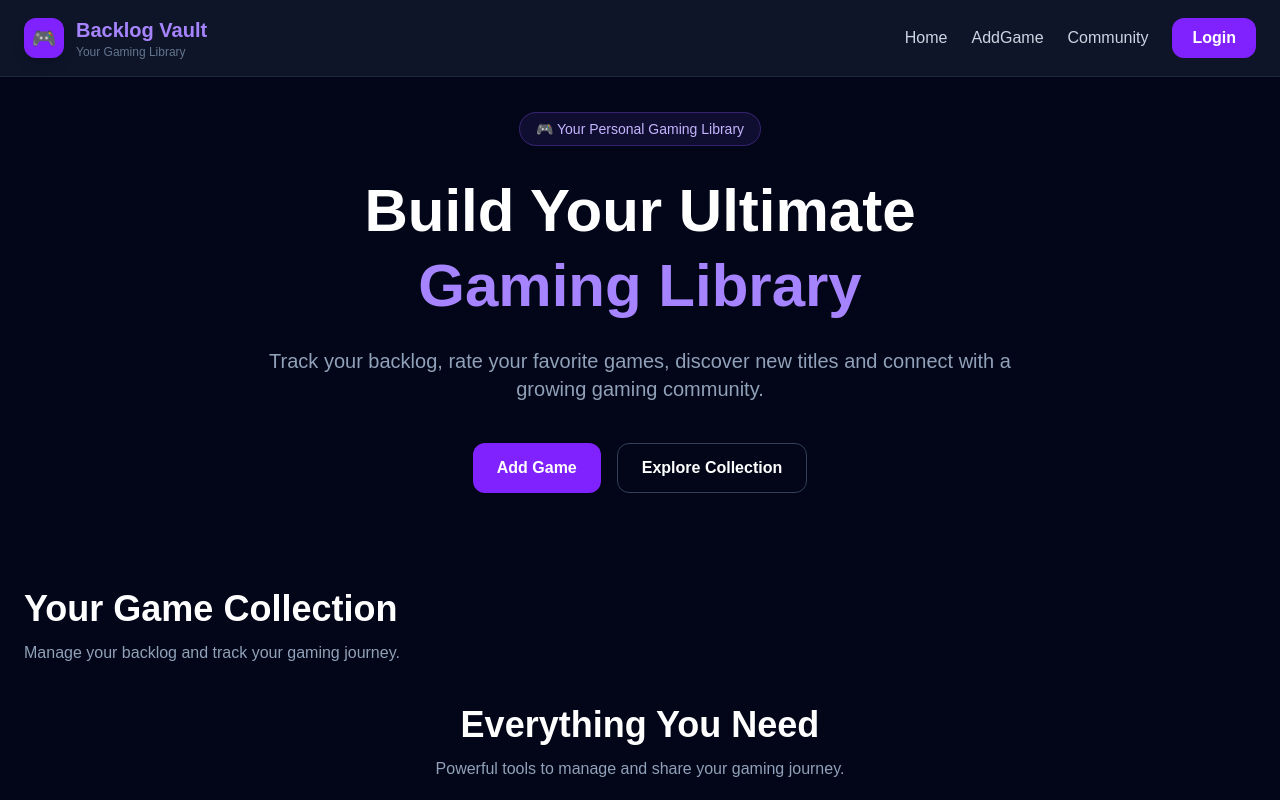
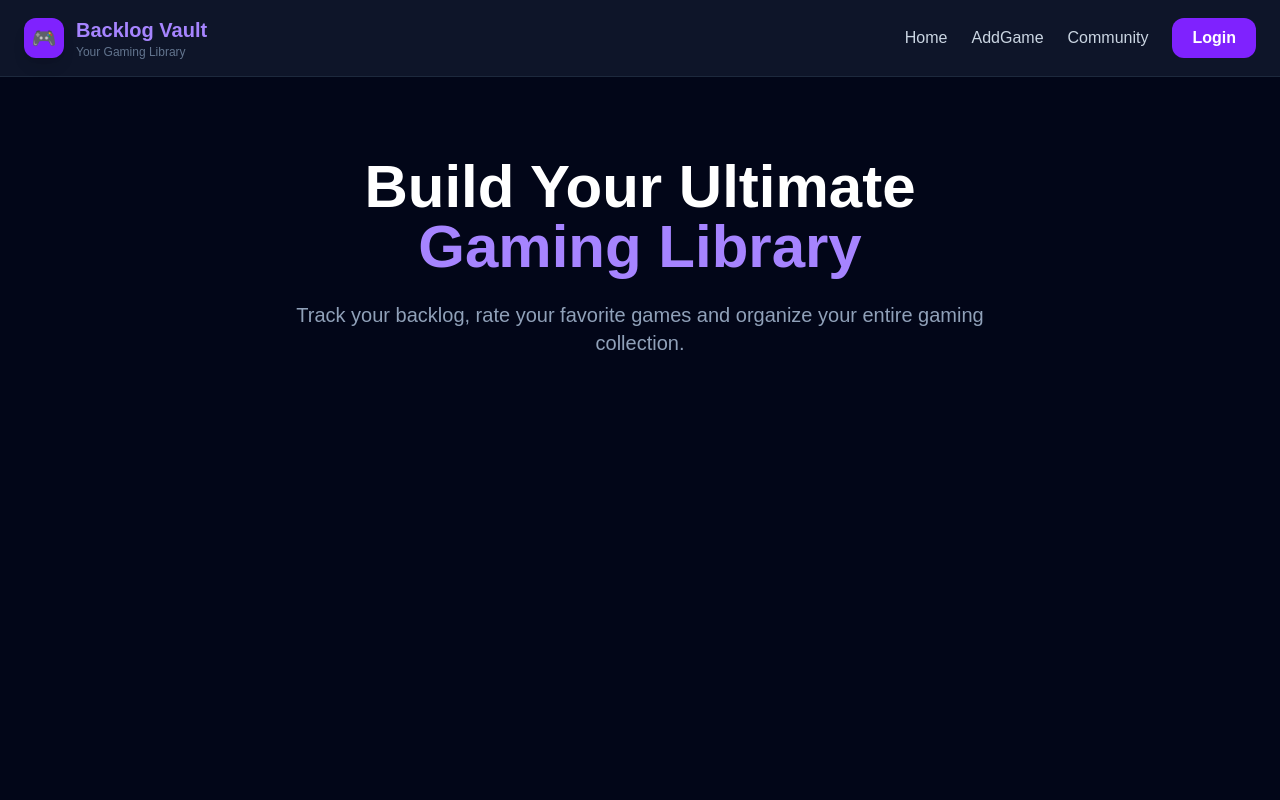
Before and after one commit to joreut728-cmd/backlog-vault, a React (Vite) app: page / in a window 1280 px wide. Shown: the top 800 px of the page. Built offline with nearby package versions, Linux system fonts and the light colour scheme.

Commit message:
LandingPage erstellt mit app.jsx verbunden

```diff
--- a/src/App.jsx
+++ b/src/App.jsx
@@ -6,17 +6,20 @@ import GameDetailPage from "./pages/GameDetailPage";
 import AddGamePage from "./pages/AddGamePage";
 import Navbar from "./components/Navbar";
 import CommunityPage from "./pages/CommunityPage";
+import LandingPage from "./pages/LandingPage";
 
 function App() {
   return (
     <BrowserRouter>
       <main className="min-h-screen bg-slate-950 text-white">
-
-            <Navbar />
+        <Navbar />
 
         <Routes>
           <Route path="/login" element={<LoginPage />} />
-          <Route path="/" element={<HomePage />} />
+          <Route path="/" element={<LandingPage />} />
+
+          <Route path="/home" element={<HomePage />} />
+
           <Route path="/game/:id" element={<GameDetailPage />} />
           <Route path="/add-game" element={<AddGamePage />} />
           <Route path="/community" element={<CommunityPage />} />
--- /dev/null
+++ b/src/pages/LandingPage.jsx
@@ -0,0 +1,25 @@
+function LandingPage() {
+  return (
+    <section className="mx-auto max-w-6xl px-6 py-20">
+
+      <div className="text-center">
+
+        <h1 className="text-6xl font-bold">
+          Build Your Ultimate
+          <span className="block text-violet-400">
+            Gaming Library
+          </span>
+        </h1>
+
+        <p className="mx-auto mt-6 max-w-3xl text-xl text-slate-400">
+          Track your backlog, rate your favorite games
+          and organize your entire gaming collection.
+        </p>
+
+      </div>
+
+    </section>
+  );
+}
+
+export default LandingPage;
```
